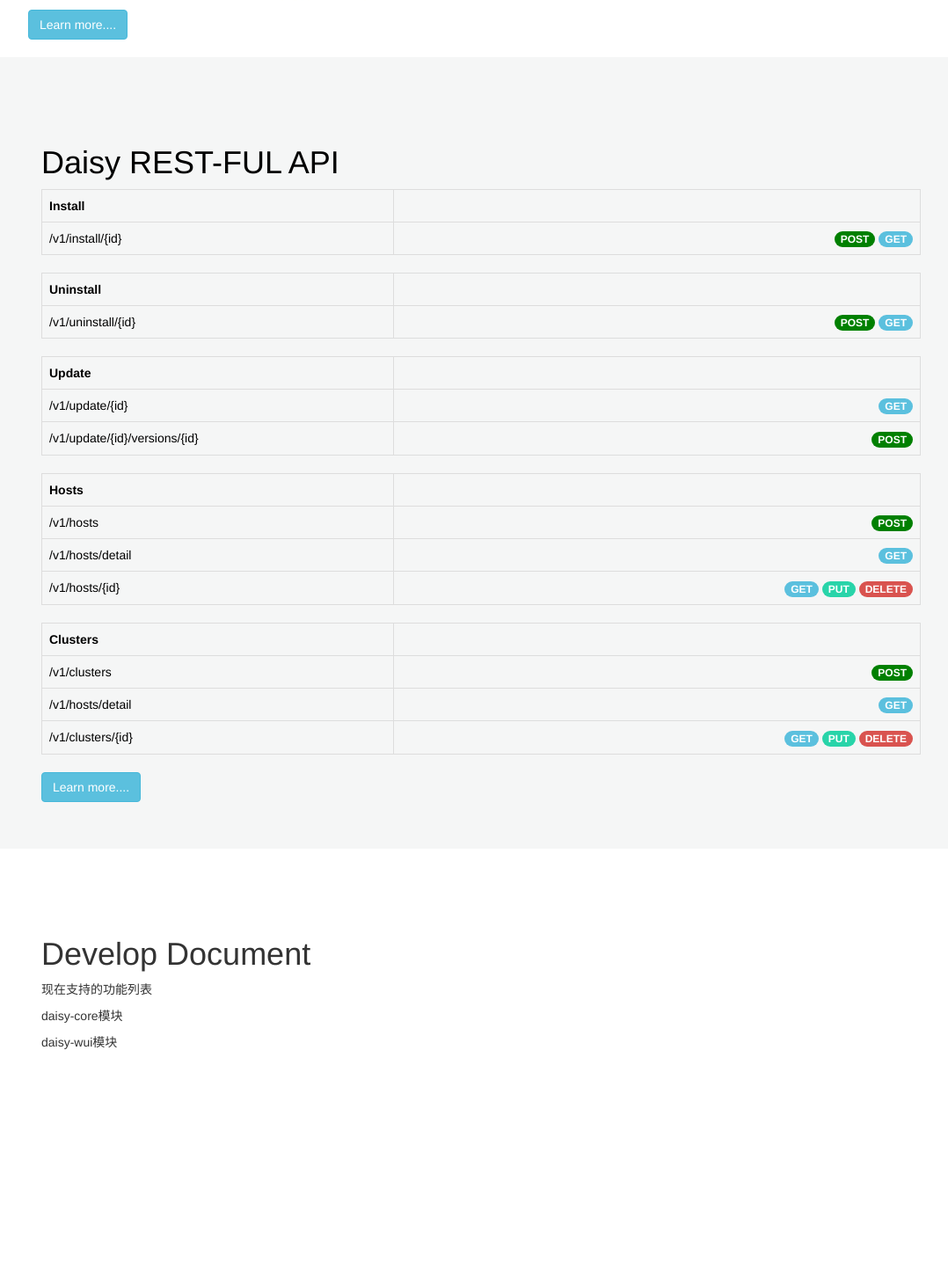
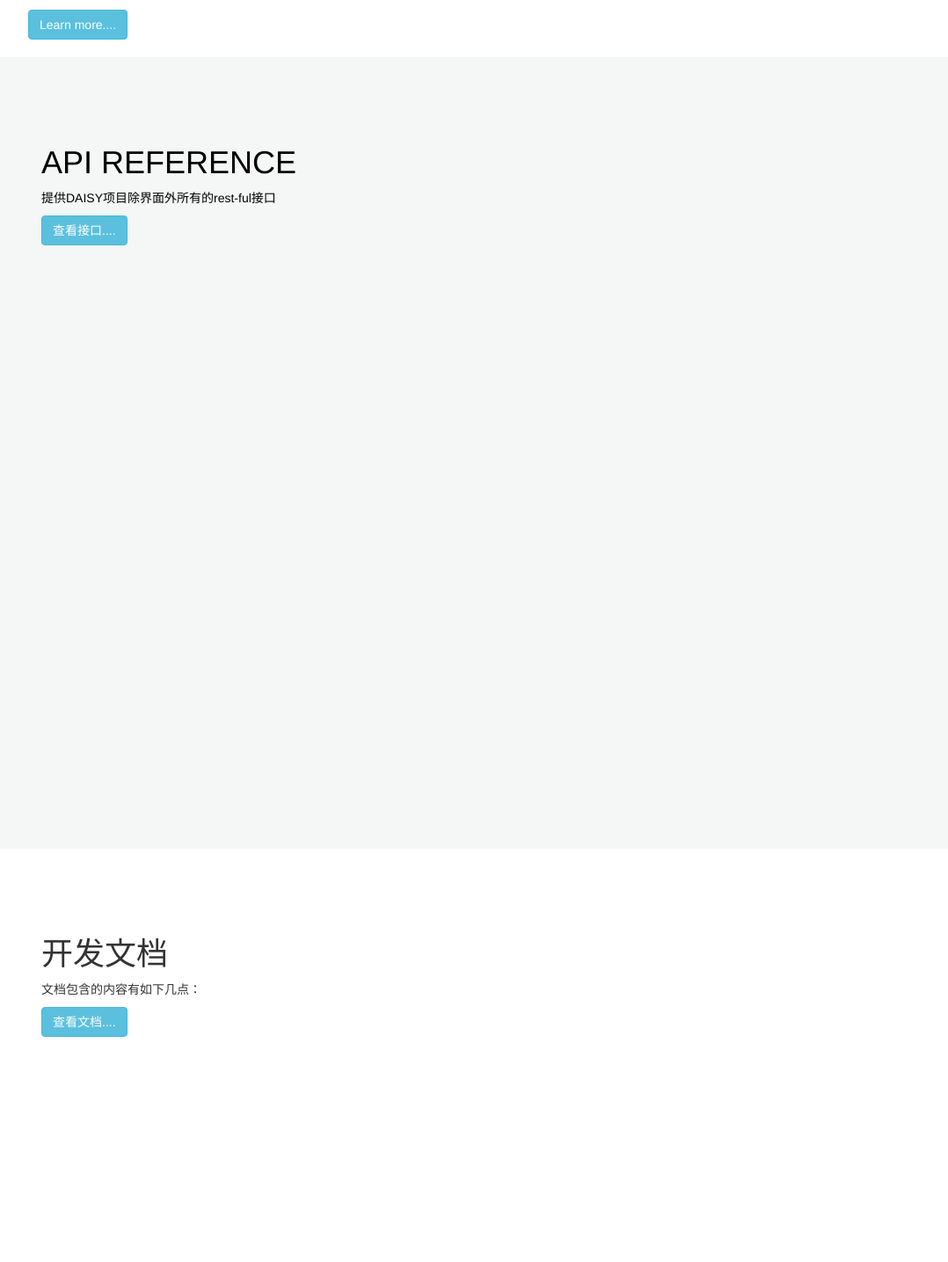
Before and after one commit to SunJing22/test, a Django app: page / in a window 1400 px wide. Shown: the part 1285-2720 px from the top of the page at 88% size, without its empty margins (168-1246 px from the left). Run offline with Django 3.2, Linux system fonts and the light colour scheme; some libraries are stand-ins or nearby versions.

Commit message:
modify templates

```diff
--- a/myDaisyCloud/mysite/daisycloud/templates/joinin.html
+++ b/myDaisyCloud/mysite/daisycloud/templates/joinin.html
@@ -1,191 +1,6 @@
-{% extends 'index.html' %}
 {% load i18n %}
+{% load url from future %}
 
-{% block api %}
-<div id="api_about" style="width:1000px;">
-    <div id="api_header">
-        <h1 style="color:black;">Daisy REST-FUL API</h1>
-        <!--div>
-            <button>Host</button>
-            <button>cLUSTE</button>
-            <button>Install</button>
-            <button>Uninstall</button>
-            <button>Update</button>
-        </div-->
-    </div>
-    <table class="table table-bordered">
-     <th>Install</th>
-     <tr>
-         <td width="400px">
-             /v1/install/{id}
-         </td>
-         <td align="right">
-             <span class="badge" style="background:green;">POST</span>
-             <span class="badge" style="background:#5bc0de">GET</span>
-         </td>
-     </tr>
-    </table>
-    <table class="table table-bordered">
-     <th>Uninstall</th>
-     <tr>
-         <td width="400px">
-             /v1/uninstall/{id}
-         </td>
-         <td align="right">
-             <span class="badge" style="background:green;">POST</span>
-             <span class="badge" style="background:#5bc0de">GET</span>
-         </td>
-     </tr>
-    </table>
-    <table class="table table-bordered">
-     <th>Update</th>
-     <tr>
-         <td width="400px">
-             /v1/update/{id}
-         </td>
-         <td align="right">
-             <span class="badge" style="background:#5bc0de">GET</span>
-         </td>
-     </tr>
-     <tr>
-         <td width="400px">
-             /v1/update/{id}/versions/{id}
-         </td>
-         <td align="right">
-             <span class="badge" style="background:green;">POST</span>
-         </td>
-     </tr>
-    </table>
-    <table class="table table-bordered">
-     <th>Hosts</th>
-     <tr>
-         <td width="400px">
-             /v1/hosts
-         </td>
-         <td align="right">
-             <span class="badge" style="background:green;">POST</span>
-         </td>
-     </tr>
-     <tr>
-         <td width="400px">
-             /v1/hosts/detail
-         </td>
-         <td align="right">
-             <span class="badge" style="background:#5bc0de">GET</span>
-         </td>
-     </tr>
-     <tr>
-         <td width="400px">
-             /v1/hosts/{id}
-         </td>
-         <td align="right">
-             <span class="badge" style="background:#5bc0de;">GET</span>
-             <span class="badge" style="background:rgb(40, 212, 169) none repeat scroll 0% 0%;">PUT</span>
-             <span class="badge" style="background:#d9534f;">DELETE</span>
-         </td>
-     </tr>
-    </table>
-    <table class="table table-bordered">
-     <th>Clusters</th>
-     <tr>
-         <td width="400px">
-             /v1/clusters
-         </td>
-         <td align="right">
-             <span class="badge" style="background:green;">POST</span>
-         </td>
-     </tr>
-     <tr>
-         <td width="400px">
-             /v1/hosts/detail
-         </td>
-         <td align="right">
-             <span class="badge" style="background:#5bc0de">GET</span>
-         </td>
-     </tr>
-     <tr>
-         <td width="400px">
-             /v1/clusters/{id}
-         </td>
-         <td align="right">
-             <span class="badge" style="background:#5bc0de;">GET</span>
-             <span class="badge" style="background:rgb(40, 212, 169) none repeat scroll 0% 0%;">PUT</span>
-             <span class="badge" style="background:#d9534f;">DELETE</span>
-         </td>
-     </tr>
-    </table>
-    <div>
-        <button class="btn btn-info">Learn more....</button>
-    </div>
-</div>
-
-{% endblock %}
-
-
-{% block document %}
-<div>
-    <h1>Develop Document</h1>
-    <p>
-        现在支持的功能列表
-     <!--img src="./static/img/daisy1.png"-->
-    </p>
-    <p>daisy-core模块</p>
-    <p>daisy-wui模块</p>
-</div>
-{% endblock %}
-
-{% block get_to_try %}
-<div>
-    <h1>Following steps bellow:</h1>
-    <div style="margin-top:10px;">
-        <h2 style="color:green;">Get Daisy ISO</h2>
-        <div style="border:4px solid #e7edef; border-radius:15px; text-align:center;padding: 20px;width:600px;height:100px;margin-bottom:5px;">
-            <div style="font-size:22px;">
-                Daisy-community-1.0
-            </div>
-            <div style="padding-left:135px;float:left;">
-                <span class="badge" style="background:#5bc0de;">get&nbsp;&nbsp; Release</span>
-            </div>
-            <div style="padding-left:80px;float:left;">
-                <span class="badge" style="background:#5bc0de;">config & deploy doc</span>
-            </div>
-        </div>
-    </div>
-    <div>
-        <h2 style="color:green;">Get Openstack ISO</h2>
-        <div  class="downloadbox">
-            <div style="font-size:22px;">
-                Openstack-community-K
-            </div>
-            <p>
-                <span class="badge" style="background:#5bc0de;">get&nbsp;&nbsp; Release</span>
-            </p>
-        </div>
-    </div>
-    <div>
-        <h2 style="color:green;">Get TFG ISO</h2>
-        <div class="downloadbox">
-            <div style="font-size:22px;">
-                Ubuntu-community-1.0
-            </div>
-            <p>
-                <span class="badge" style="background:#5bc0de;">get&nbsp;&nbsp; Release</span>
-            </p>
-        </div>
-    </div>
-    <!--div>
-        <h2 style="color:green;">Config & deployment documents</h2>
-        <div class="downloadbox" style="height:50px;">
-
-                <span class="badge" style="background:#5bc0de;">get Release</span>
-
-        </div>
-
-    </div-->
-</div>
-{% endblock %}
-
-{% block joinin %}
 <div id="developer" >
   <p style="font-size:37px;color:black;">
       Developer's Manual
@@ -358,4 +173,3 @@
         $("#submit_content").toggle();
     }
 </script>
-{% endblock %}
--- a/myDaisyCloud/mysite/daisycloud/views.py
+++ b/myDaisyCloud/mysite/daisycloud/views.py
@@ -1,8 +1,8 @@
 # coding:utf-8
-from django.http import HttpResponse
+
+# from django.http import HttpResponse
 from django.shortcuts import render_to_response
 
 
 def index(request):
-    #return render_to_response('test.html')
-    return render_to_response('joinin.html')
+    return render_to_response('index.html')
```
